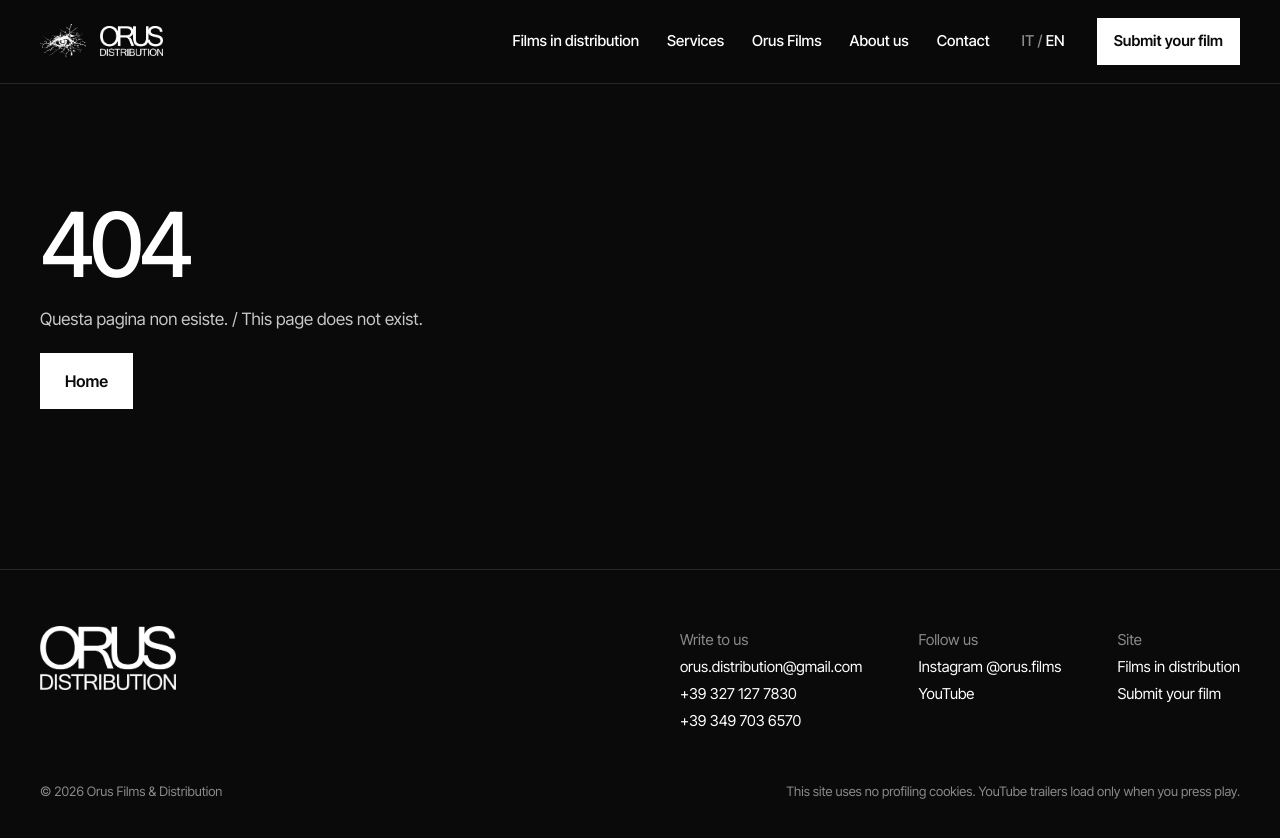
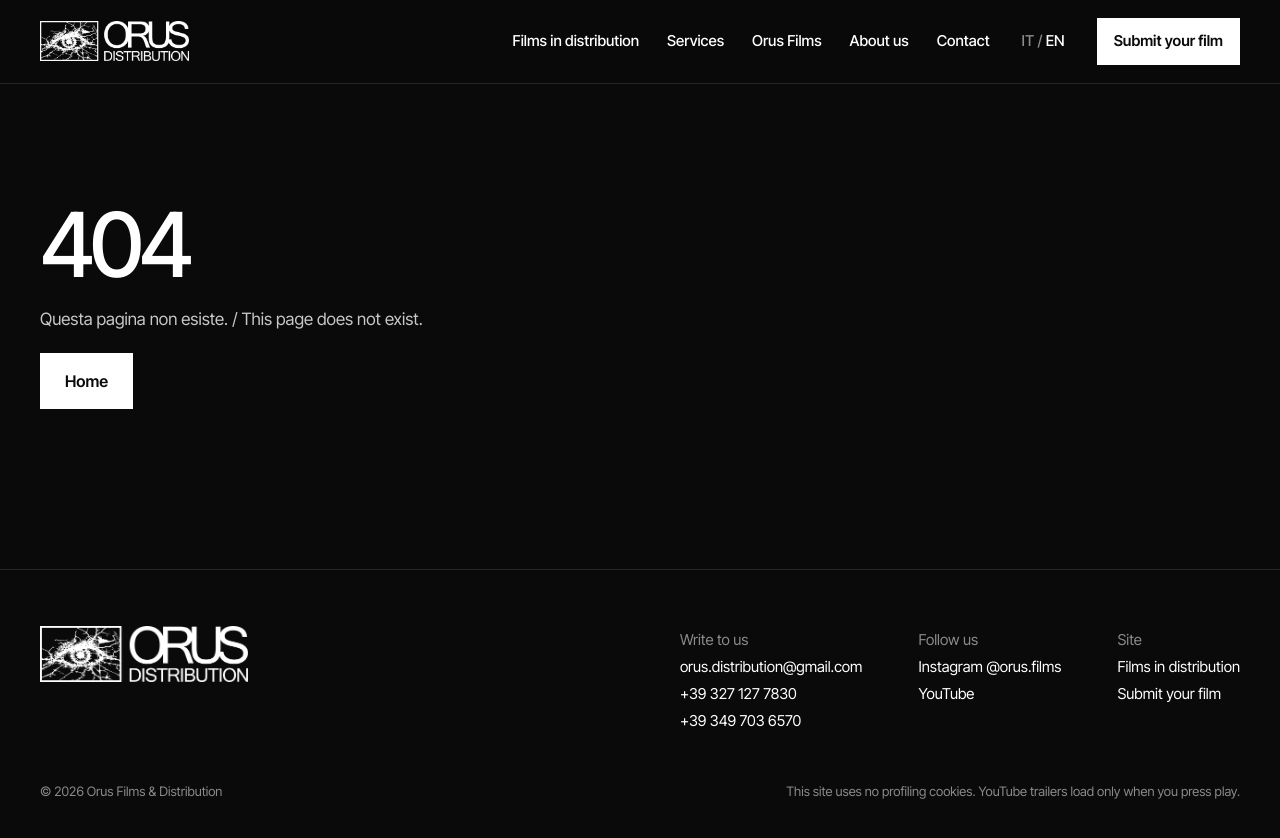
Before and after one commit to orusfilms/orusfilms.github.io, a plain HTML site: page 404.html in a window 1280 px wide. Drawn offline with Linux system fonts and the light colour scheme.

Commit message:
Add files via upload

```diff
--- a/404.html
+++ b/404.html
@@ -22,8 +22,7 @@
 <header class="testata">
   <div class="contenitore">
     <a class="marchio" href="index.html" aria-label="Orus Distribution, home">
-      <img class="occhio" src="img/occhio.png" alt="">
-      <img class="scritta" src="img/logo-scritta.png" alt="Orus Distribution">
+      <img class="logo-testata" src="img/logo-completo.png" alt="Orus Distribution">
     </a>
     <button class="apri-menu" type="button" aria-expanded="false" aria-controls="menu" data-t="menu">Menu</button>
     <nav class="menu" id="menu" aria-label="Menu principale">
@@ -46,7 +45,7 @@
 <footer class="piede" id="contatti">
   <div class="contenitore">
     <div class="righe">
-      <img class="logo-piede" src="img/logo-scritta.png" alt="Orus Distribution">
+      <img class="logo-piede" src="img/logo-completo.png" alt="Orus Distribution">
       <div class="colonne">
         <div>
           <span class="etichetta" data-t="piede_scrivici">Scrivici</span>
--- a/css/stile.css
+++ b/css/stile.css
@@ -26,8 +26,7 @@ a:focus-visible, button:focus-visible { outline: 2px solid var(--bianco); outlin
 .testata { border-bottom: 1px solid var(--bordo); position: sticky; top: 0; background: rgba(10,10,10,.94); backdrop-filter: blur(8px); z-index: 10; }
 .testata .contenitore { display: flex; align-items: center; justify-content: space-between; gap: 20px; padding-top: 18px; padding-bottom: 18px; }
 .marchio { display: flex; align-items: center; gap: 14px; }
-.marchio img.occhio { height: 34px; width: auto; }
-.marchio img.scritta { height: 30px; width: auto; }
+.marchio .logo-testata { height: 40px; width: auto; }
 .menu { display: flex; align-items: center; gap: 28px; font-size: 15px; font-weight: 500; }
 .menu a.attivo { border-bottom: 1px solid var(--bianco); padding-bottom: 2px; }
 .lingua { background: none; border: 0; color: var(--grigio-scuro); font: inherit; cursor: pointer; padding: 10px 4px; min-height: 44px; }
@@ -149,7 +148,7 @@ dl.scheda-tecnica dd { margin: 0; }
 .piede { border-top: 1px solid var(--bordo); }
 .piede .contenitore { padding-top: 56px; padding-bottom: 40px; display: flex; flex-direction: column; gap: 48px; }
 .piede .righe { display: flex; flex-wrap: wrap; justify-content: space-between; gap: 40px; }
-.piede .logo-piede { height: 64px; width: auto; }
+.piede .logo-piede { height: 56px; width: auto; }
 .piede .colonne { display: flex; flex-wrap: wrap; gap: 56px; font-size: 15px; line-height: 1.8; }
 .piede .colonne div { display: flex; flex-direction: column; }
 .piede .colonne span.etichetta { color: var(--grigio-scuro); }
@@ -159,6 +158,7 @@ dl.scheda-tecnica dd { margin: 0; }
 @media (max-width: 900px) {
   .contenitore { padding-left: 20px; padding-right: 20px; }
   .apri-menu { display: inline-block; }
+  .marchio .logo-testata { height: 34px; }
   .menu { display: none; position: absolute; left: 0; right: 0; top: 100%; background: var(--nero); border-bottom: 1px solid var(--bordo); flex-direction: column; align-items: flex-start; gap: 4px; padding: 12px 20px 24px; font-size: 18px; }
   .menu.aperto { display: flex; }
   .menu a { padding: 10px 0; }
```
Also changed, not shown: index.html (+2 -3 lines), progetti.html (+2 -3 lines), progetto.html (+2 -3 lines), img/anteprima-social.jpg, img/apple-touch-icon.png, img/icona.png, img/logo-completo.png (added).
